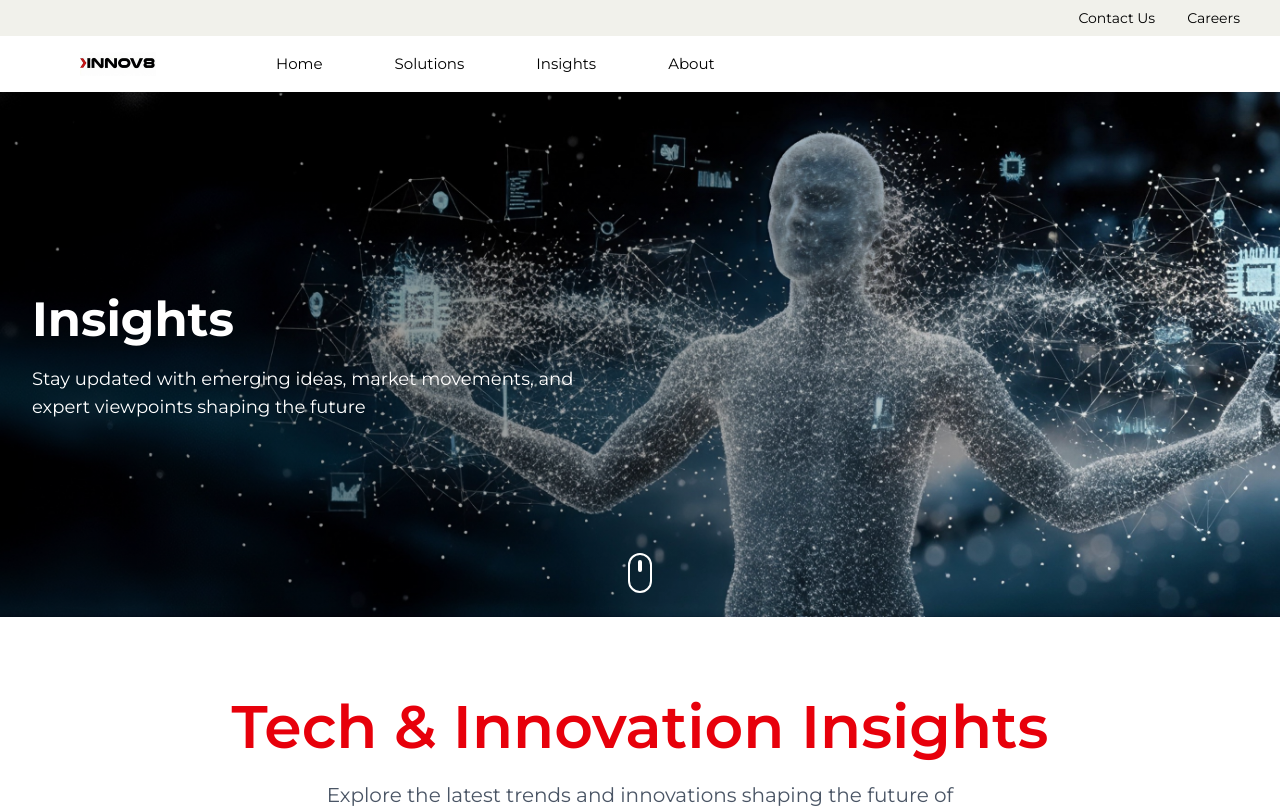
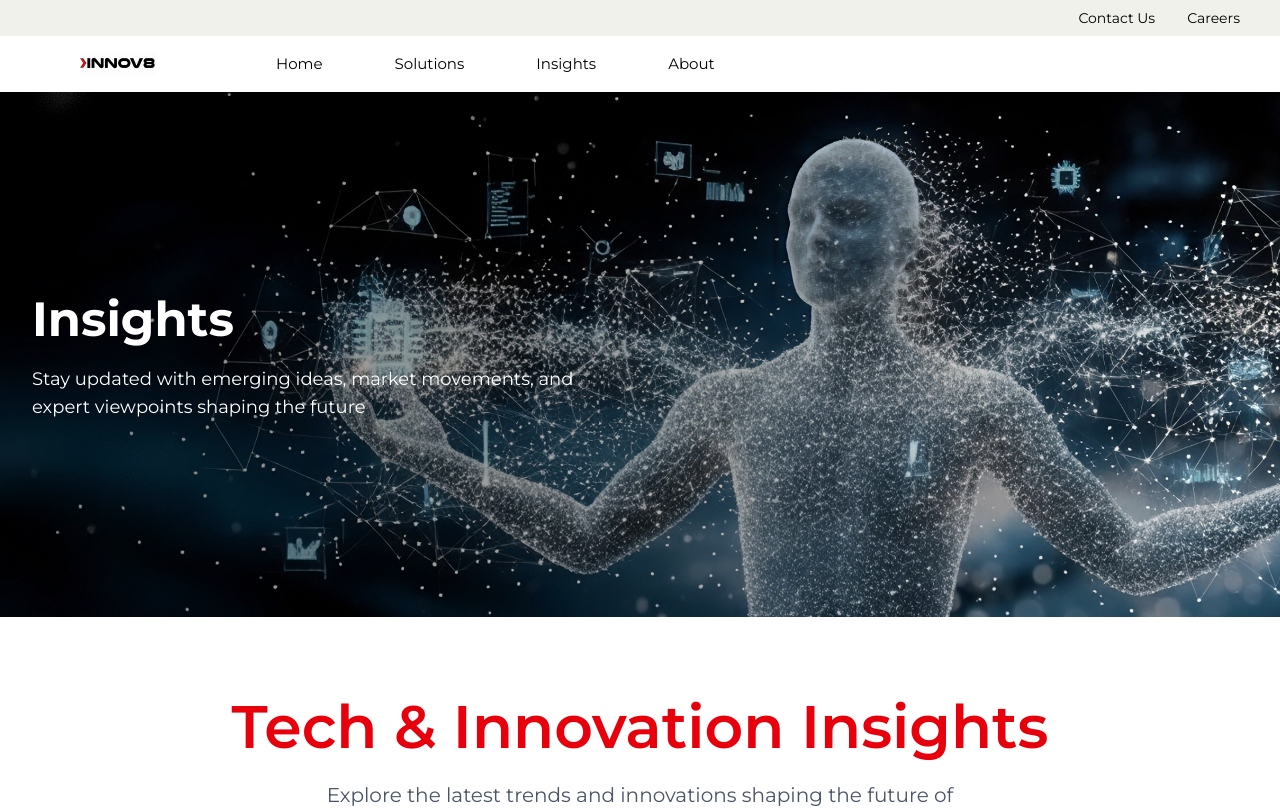
Before and after one commit to ChemyDigi/Innov8, a Next.js app in the folder innov8/: page /insights in a window 1280 px wide. Shown: the top 808 px of the page. Built offline with nearby package versions, Linux system fonts and the light colour scheme.

Commit message:
removed the cursor

```diff
--- a/innov8/components/insights/HeroSection.tsx
+++ b/innov8/components/insights/HeroSection.tsx
@@ -8,11 +8,10 @@ export default function HeroSection() {
       <div className="absolute inset-0">
         <Image
           src="/images/insight/hero.jpg"
-          alt="Insights Hero"
-          fill
-          priority
-          className="object-cover w-full h-full"
-          sizes="100vw"
+          alt="Hero background"
+          width={2000}
+          height={1000}
+          className="w-full h-[300px] sm:h-[400px] md:h-[500px] lg:h-[600px] object-cover"
         />
       </div>
 
@@ -44,13 +43,6 @@ export default function HeroSection() {
           </div>
         </div>
       </div>
-
-      {/* Scroll Indicator (hidden on mobile) */}
-      <div className="absolute bottom-6 left-1/2 -translate-x-1/2 hidden sm:block">
-        <div className="w-6 h-10 border-2 border-white rounded-full flex justify-center">
-          <div className="w-1 h-3 bg-white rounded-full mt-2 animate-bounce"></div>
-        </div>
-      </div>
     </section>
   );
 }
```
